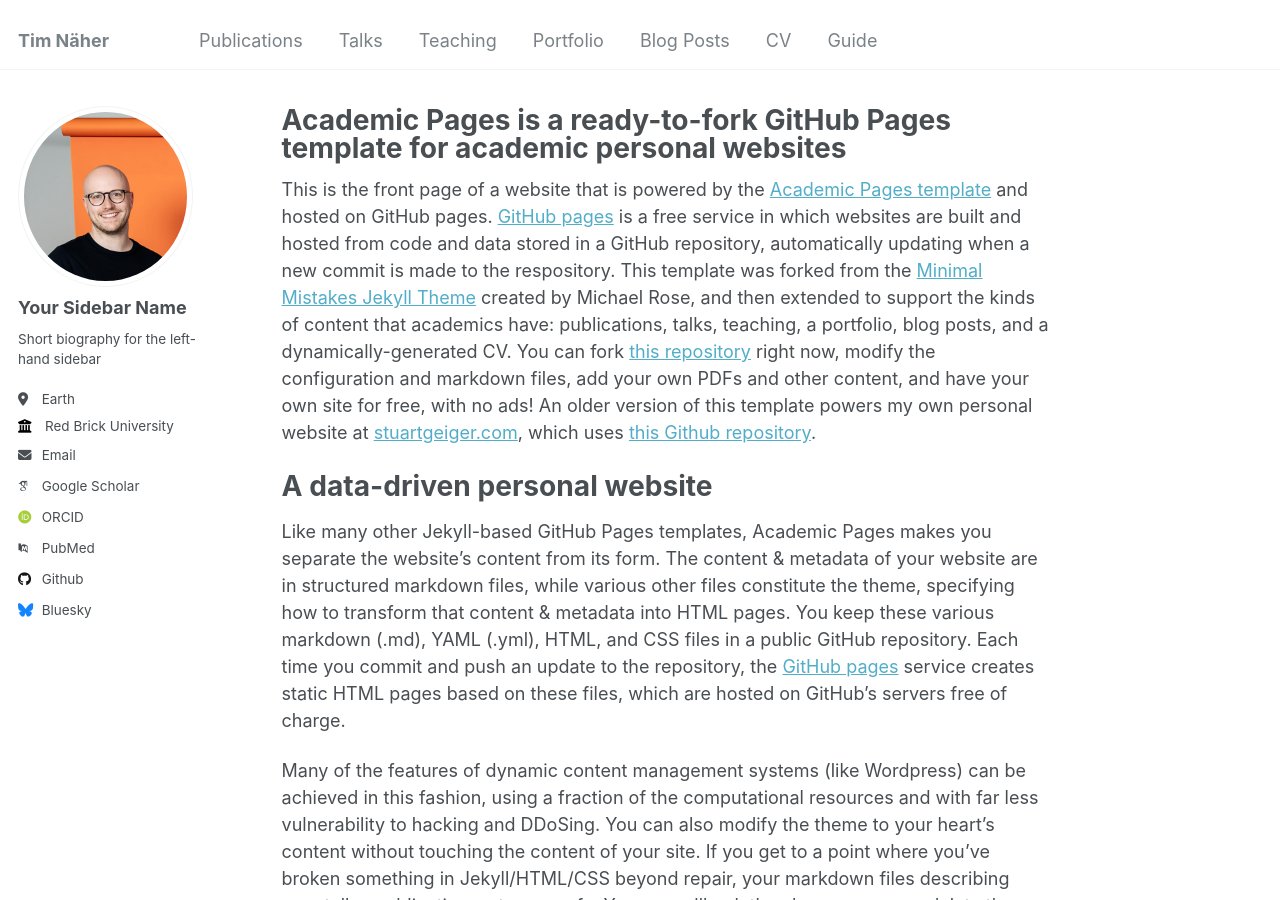
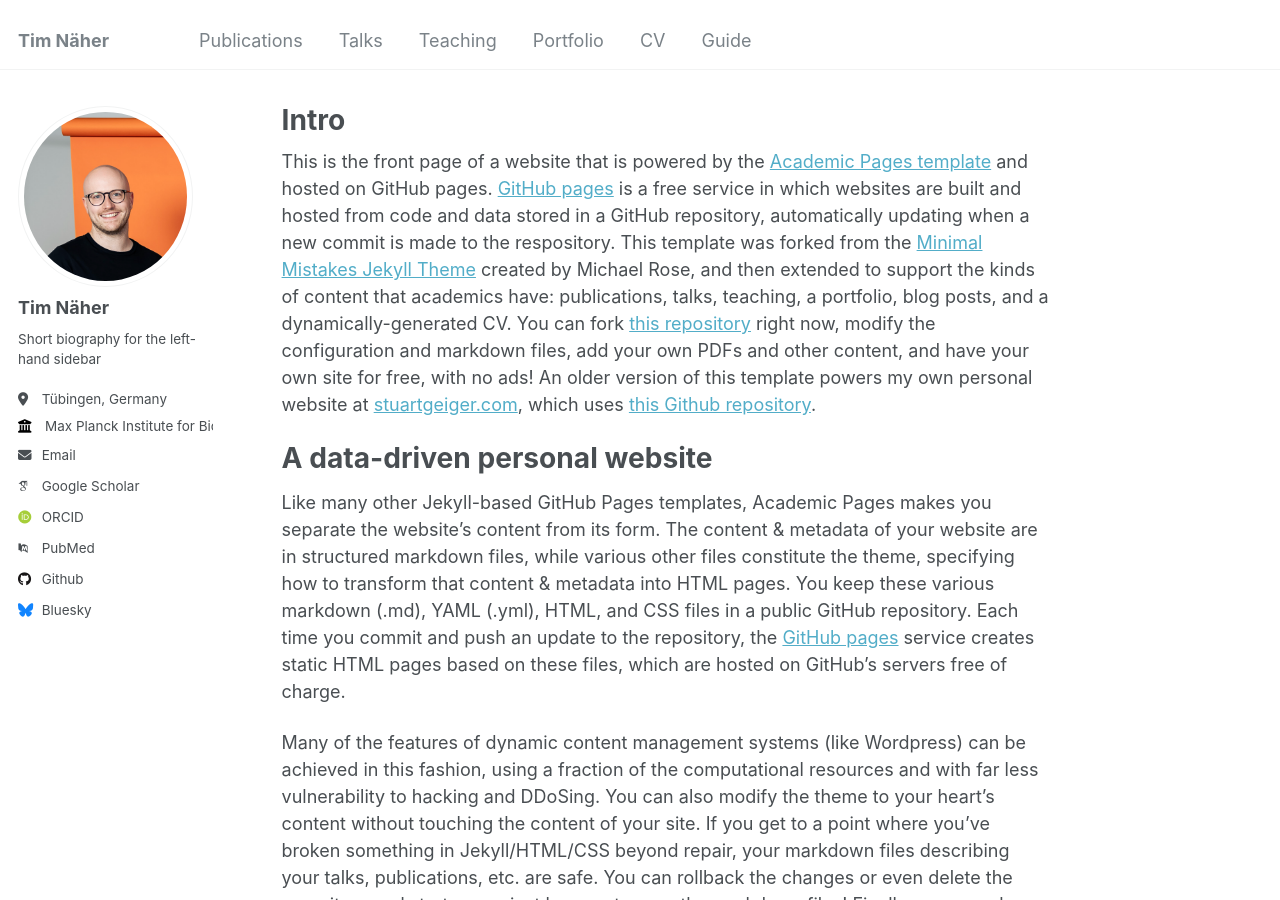
Before and after one commit to timnaher/timnaher.github.io, a Jekyll site: the page built from _pages/about.md, in a window 1280 px wide and 900 px high. Built offline with Jekyll 4.4.1, drawn with Linux system fonts in a browser that asks for light colours; some web fonts are replaced.

Commit message:
added basic infos

```diff
--- a/_config.yml
+++ b/_config.yml
@@ -22,17 +22,17 @@ repository               : "academicpages/academicpages.github.io"
 author:
   # Biographic information
   avatar           : "profile.png"
-  name             : "Your Sidebar Name"
+  name             : "Tim Näher"
   pronouns         : # example: "she/her"
   bio              : "Short biography for the left-hand sidebar"
-  location         : "Earth"
-  employer         : "Red Brick University"
+  location         : "Tübingen, Germany"
+  employer         : "Max Planck Institute for Biological Cybernetics"
   uri              : # URL
-  email            : "none@example.org"
+  email            : "tim.naeher@gmail.com"
 
   # Academic websites
   arxiv            : # URL - Update with the correct link to your profile
-  googlescholar    : "https://scholar.google.com/citations?user=PS_CX0AAAAAJ"
+  googlescholar    : "https://scholar.google.com/citations?user=LE8u9ZYAAAAJ&hl=en&oi=ao"
   impactstory      : # URL
   orcid            : "http://orcid.org/yourorcidurl"
   semantic         : # URL
--- a/_data/navigation.yml
+++ b/_data/navigation.yml
@@ -12,9 +12,6 @@ main:
   - title: "Portfolio"
     url: /portfolio/
 
-  - title: "Blog Posts"
-    url: /year-archive/
-
   - title: "CV"
     url: /cv/
 
--- a/_pages/about.md
+++ b/_pages/about.md
@@ -1,6 +1,6 @@
 ---
 permalink: /
-title: "Academic Pages is a ready-to-fork GitHub Pages template for academic personal websites"
+title: "Intro"
 author_profile: true
 redirect_from:
   - /about/
```
